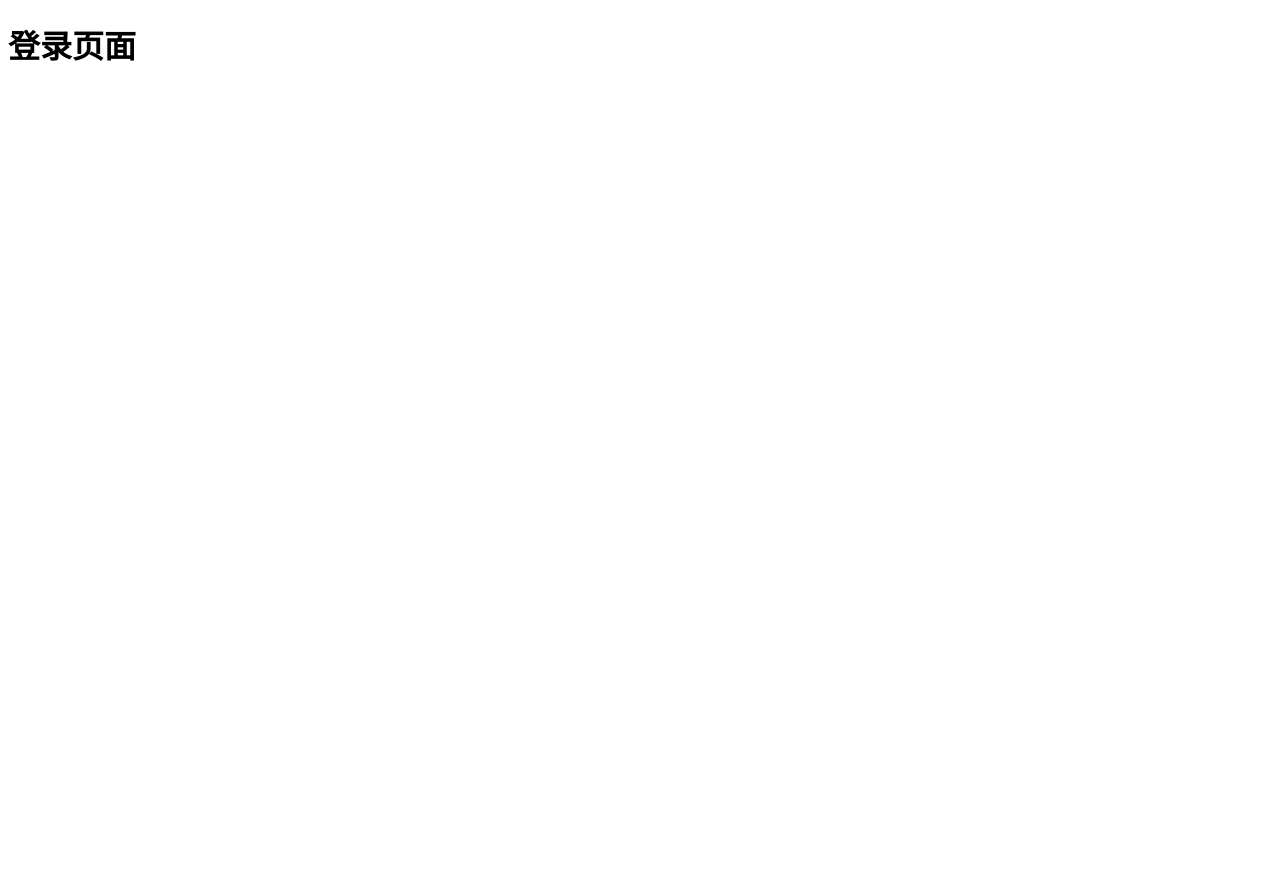
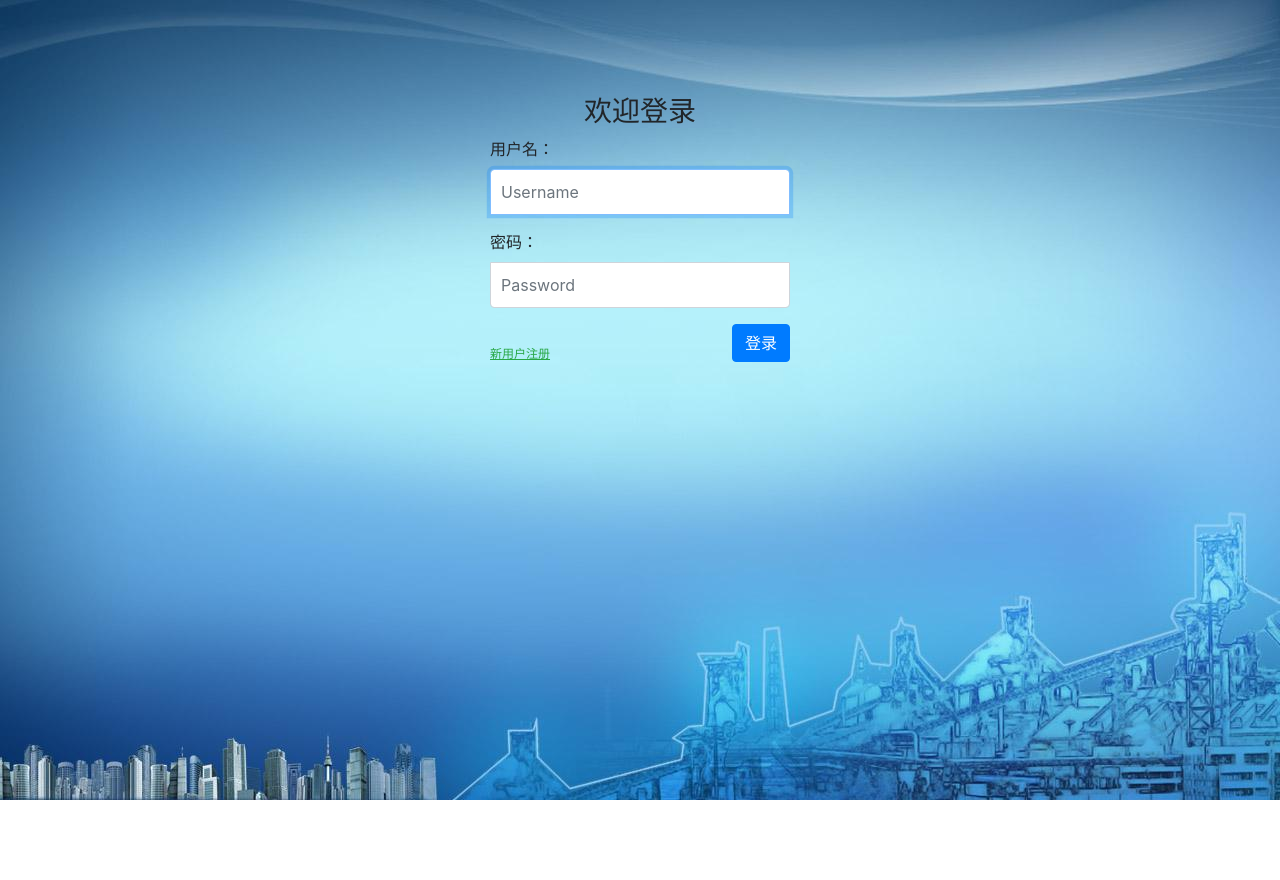
Before and after one commit to coffee133/login, a Django app: page /login/ in a window 1280 px wide. Before the commit the page is almost empty. Before the commit the page ends 61 px from the top, so only its background shows below. Run offline with Django 4.2, Linux system fonts and the light colour scheme; some libraries are stand-ins or nearby versions.

Commit message:
0509,add

```diff
--- /dev/null
+++ b/login/static/login/css/login.css
@@ -0,0 +1,52 @@
+html, body {
+  height: 100%;
+  margin: 0;
+  padding: 0;
+}
+
+body {
+  min-height: 100%;
+  width: 100%;
+  background-image: url('../image/bg.jpg');
+  background-size: cover; /* Ensure the background covers the entire body */
+  background-position: center; /* Center the background image */
+  background-repeat: no-repeat; /* Do not repeat the background */
+}
+
+.form-login {
+  width: 100%;
+  max-width: 330px;
+  padding: 15px;
+  margin: 0 auto;
+}
+.form-login{
+  margin-top:80px;
+  font-weight: 400;
+}
+.form-login .form-control {
+  position: relative;
+  box-sizing: border-box;
+  height: auto;
+  padding: 10px;
+  font-size: 16px;
+
+}
+.form-login .form-control:focus {
+  z-index: 2;
+}
+.form-login input[type="text"] {
+  margin-bottom: -1px;
+  border-bottom-right-radius: 0;
+  border-bottom-left-radius: 0;
+}
+.form-login input[type="password"] {
+  margin-bottom: 10px;
+  border-top-left-radius: 0;
+  border-top-right-radius: 0;
+}
+form a{
+  display: inline-block;
+  margin-top:25px;
+  font-size: 12px;
+  line-height: 10px;
+}
--- a/login/templates/login/login.html
+++ b/login/templates/login/login.html
@@ -1,10 +1,44 @@
+{% load static %}
 <!DOCTYPE html>
 <html lang="en">
 <head>
-    <meta charset="UTF-8">
+    <!-- Required meta tags -->
+    <meta charset="utf-8">
+    <meta name="viewport" content="width=device-width, initial-scale=1, shrink-to-fit=no">
+    <!-- 上述meta标签*必须*放在最前面，任何其他内容都*必须*跟随其后！ -->
+    <!-- Bootstrap CSS -->
+    <link href="https://cdn.bootcss.com/twitter-bootstrap/4.3.1/css/bootstrap.min.css" rel="stylesheet">
+    <link href="{% static 'login/css/login.css' %}" rel="stylesheet">
     <title>登录</title>
 </head>
 <body>
-<h1>登录页面</h1>
+
+        <div class="container">
+            <div class="col">
+              <form class="form-login" action="/login/" method="post">
+                  {% csrf_token %}
+                  <h3 class="text-center">欢迎登录</h3>
+                  <div class="form-group">
+                    <label for="id_username">用户名：</label>
+                    <input type="text" name='username' class="form-control" id="id_username" placeholder="Username" autofocus required>
+                  </div>
+                  <div class="form-group">
+                    <label for="id_password">密码：</label>
+                    <input type="password" name='password' class="form-control" id="id_password" placeholder="Password" required>
+                  </div>
+                <div>
+                  <a href="/register/" class="text-success "><ins>新用户注册</ins></a>
+                  <button type="submit" class="btn btn-primary float-right">登录</button>
+                </div>
+              </form>
+            </div>
+    </div> <!-- /container -->
+   <!-- Optional JavaScript -->
+    <!-- jQuery first, then Popper.js, then Bootstrap JS -->
+    {#    以下三者的引用顺序是固定的#}
+    <script src="https://cdn.bootcss.com/jquery/3.3.1/jquery.js"></script>
+    <script src="https://cdn.bootcss.com/popper.js/1.15.0/umd/popper.js"></script>
+    <script src="https://cdn.bootcss.com/twitter-bootstrap/4.3.1/js/bootstrap.min.js"></script>
+
 </body>
 </html>
--- a/login/views.py
+++ b/login/views.py
@@ -7,7 +7,11 @@
     return render(request, 'login/index.html')
 
 def login(request):
-    pass
+    if request.method == 'POST':
+        username = request.POST.get('username')
+        password = request.POST.get('password')
+        print(username, password)
+        return redirect('/index/')
     return render(request, 'login/login.html')
 
 def register(request):
```
Also changed, not shown: login/static/login/image/bg.jpg (added).
